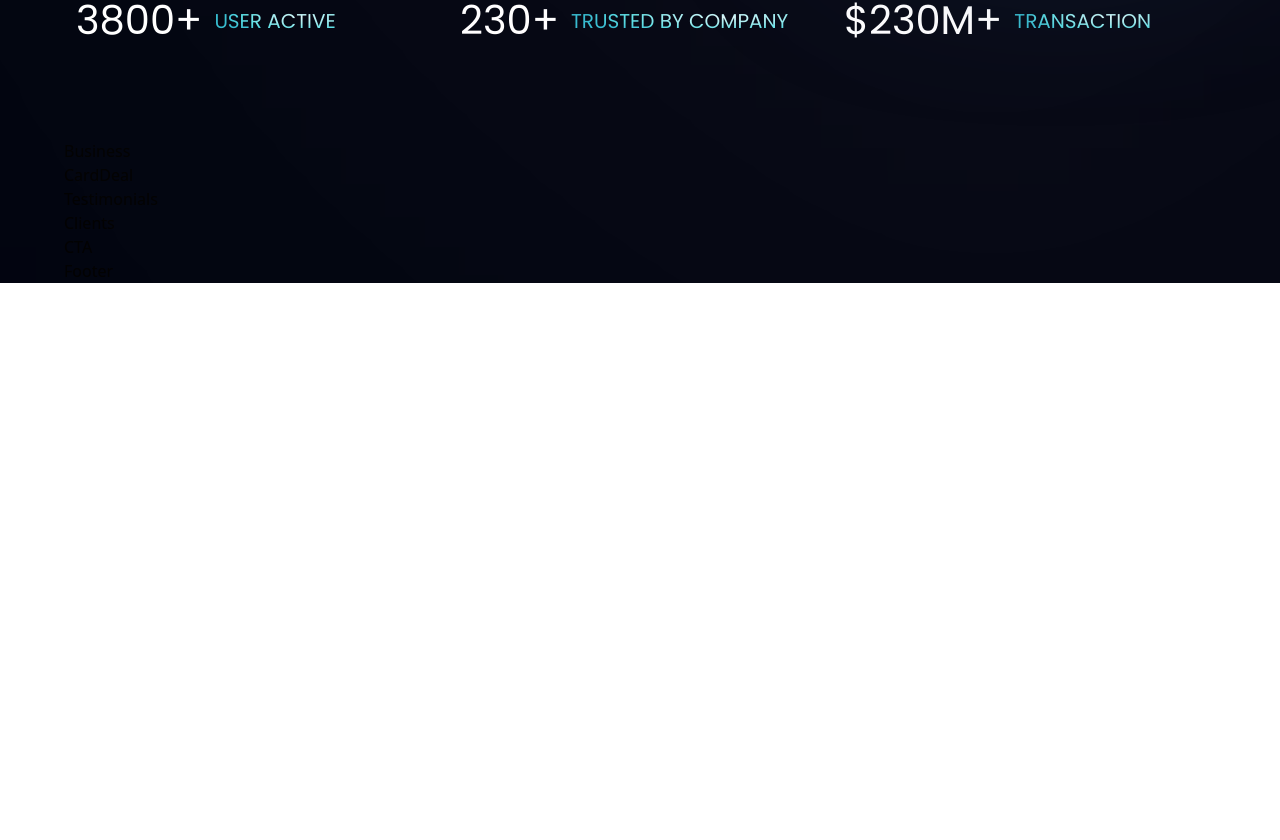
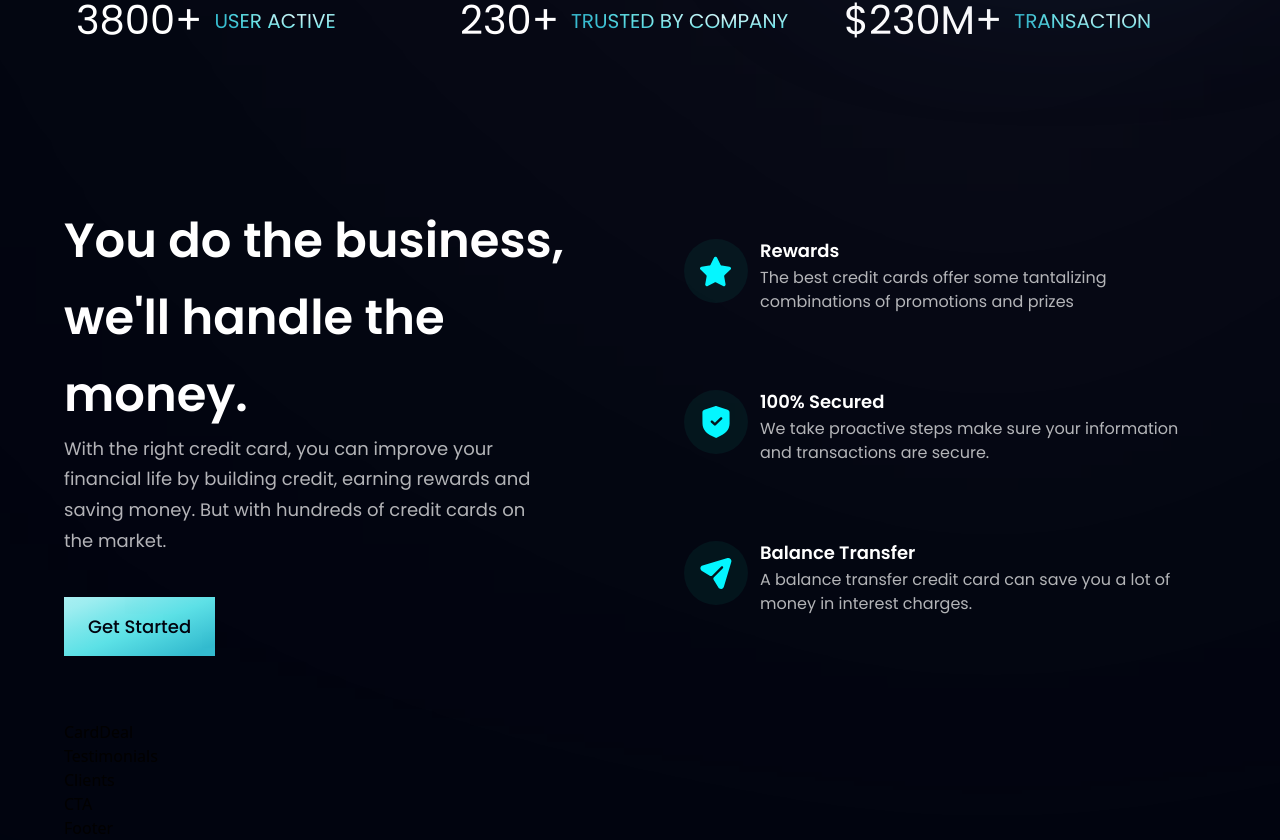
Before and after one commit to Hexcss/modern-bank-ui-ux, a React (Vite) app in the folder modern-bank-app/: page / in a window 1280 px wide. Shown: the part 806-1646 px from the top of the page. Before the commit the page ends 1089 px from the top, so only its background shows below. Built offline with nearby package versions, Linux system fonts and the light colour scheme.

Commit message:
feat: Business Section

```diff
--- a/modern-bank-app/src/App.jsx
+++ b/modern-bank-app/src/App.jsx
@@ -1,4 +1,3 @@
-import React from 'react'
 import styles from './style'
 import { Navbar, Hero, Stats, Business, CardDeal, Testimonials, Clients, CTA, Footer } from './components';
 
--- a/modern-bank-app/src/components/Business.jsx
+++ /dev/null
@@ -1,9 +0,0 @@
-import React from 'react'
-
-const Business = () => {
-  return (
-    <div>Business</div>
-  )
-}
-
-export default Business
--- /dev/null
+++ b/modern-bank-app/src/components/Business/Business.jsx
@@ -0,0 +1,24 @@
+import { features } from '../../constants';
+import styles, { layout } from '../../style';
+import Button from '../Button';
+import FeatureCard from './FeatureCard';
+
+const Business = () => {
+  return (
+    <section id='features' className={layout.section}>
+      <div className={layout.sectionInfo}>
+        <h2 className={styles.heading2}>You do the business, <br className='sm:block hidden'/> we'll handle the money.</h2>
+        <p className={`${styles.paragraph} max-w-[470px]`}>With the right credit card, you can improve your financial life by building credit, earning rewards and saving money. But with hundreds of credit cards on the market.</p>
+        <Button styles='mt-10' />
+      </div>
+
+      <div className={`${layout.sectionImg} flex-col`}>
+        {features.map((feature, index) => (
+          <FeatureCard key={feature.id} {...feature} index={index}/>
+        ))}
+      </div>
+    </section>
+  )
+}
+
+export default Business
--- /dev/null
+++ b/modern-bank-app/src/components/Business/FeatureCard.jsx
@@ -0,0 +1,20 @@
+import { features } from '../../constants';
+import styles from '../../style';
+
+const FeatureCard = ({ icon, title, content, index }) => (
+    <div className={`flex flex-ro p-6 rounded-[20px] ${index !== features.length - 1 ? 'mb-6' : 'mb-0'} feature-card`}>
+      <div className={`w-[64px] h-[64px] rounded-full ${styles.flexCenter} bg-dimBlue`}>
+        <img src={icon} alt='icon' className='w-[50%] h-[50%] object-contain'/>
+      </div>
+      <div className='flex-1 flex flex-col ml-3'>
+        <h4 className='font-poppins font-semibold text-white text-[18px] leading-[23px] mb-1'>
+          {title}
+        </h4>
+        <p className='font-poppins font-normal text-dimWhite text-[16px] leading-[24px] mb-1'>
+          {content}
+        </p>
+      </div>
+    </div>
+)
+
+export default FeatureCard;
--- a/modern-bank-app/src/components/Button.jsx
+++ b/modern-bank-app/src/components/Button.jsx
@@ -1,8 +1,10 @@
 import React from 'react'
 
-const Button = () => {
+const Button = ({ styles }) => {
   return (
-    <div>Button</div>
+    <button type='button' className={`py-4 px-6 bg-blue-gradient font-poppins font-medium text-[18px] text-primary outline-none ${styles}`}>
+      Get Started
+    </button>
   )
 }
 
--- a/modern-bank-app/src/components/index.js
+++ b/modern-bank-app/src/components/index.js
@@ -1,6 +1,5 @@
-export { default as Button } from './Button';
 export { default as Billing } from './Billing';
-export { default as Business } from './Business';
+export { default as Business } from './Business/Business';
 export { default as CardDeal } from './CardDeal';
 export { default as Clients } from './Clients';
 export { default as CTA } from './CTA';
```
